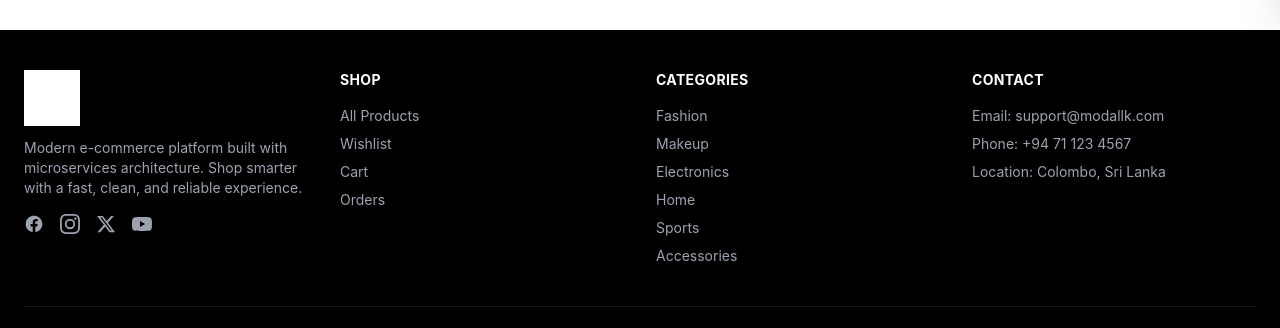
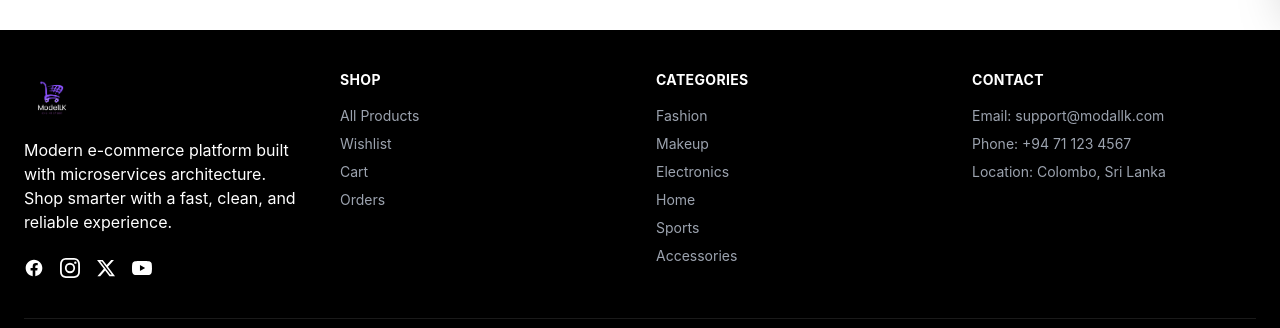
Before and after one commit to ModalLK/frontend, a React app: page / in a window 1280 px wide. Shown: the part 796-1124 px from the top of the page. Built offline with nearby package versions, Linux system fonts and the light colour scheme; no server answers; the HTML template or start-up script is replaced by a standard one.

Commit message:
feat: update Footer component with new logo and enhanced styling; improve link hover effects

```diff
--- a/src/components/shared/Footer.jsx
+++ b/src/components/shared/Footer.jsx
@@ -4,48 +4,78 @@ export default function Footer() {
   return (
     <footer className="mt-16 bg-black text-white">
       <div className="mx-auto max-w-7xl px-6 py-10">
-
         {/* Top Section */}
         <div className="grid gap-8 md:grid-cols-4">
-
           {/* Brand */}
           <div>
             <img
-              src="/images/logo.png"
+              src="/images/footerlogo.png"
               alt="Logo"
-              className="h-14 w-auto object-contain brightness-0 invert"
+              className="h-14 w-auto object-contain"
             />
-            <p className="mt-3 text-sm text-gray-400">
+            <p className="mt-3 text-md text-white">
               Modern e-commerce platform built with microservices architecture.
               Shop smarter with a fast, clean, and reliable experience.
             </p>
 
             {/* Social Icons */}
-            <div className="mt-4 flex gap-4">
+            <div className="mt-6 flex gap-4">
               {/* Facebook */}
-              <a href="#" aria-label="Facebook" className="text-gray-400 hover:text-[#902bf5] transition">
-                <svg className="h-5 w-5" fill="currentColor" viewBox="0 0 24 24">
+              <a
+                href="#"
+                aria-label="Facebook"
+                className="text-white hover:text-[#902bf5] transition"
+              >
+                <svg
+                  className="h-5 w-5"
+                  fill="currentColor"
+                  viewBox="0 0 24 24"
+                >
                   <path d="M22 12c0-5.522-4.477-10-10-10S2 6.478 2 12c0 4.991 3.657 9.128 8.438 9.878V14.89h-2.54V12h2.54V9.797c0-2.506 1.492-3.89 3.777-3.89 1.094 0 2.238.195 2.238.195v2.46h-1.26c-1.243 0-1.63.771-1.63 1.562V12h2.773l-.443 2.89h-2.33v6.988C18.343 21.128 22 16.991 22 12z" />
                 </svg>
               </a>
 
               {/* Instagram */}
-              <a href="#" aria-label="Instagram" className="text-gray-400 hover:text-[#902bf5] transition">
-                <svg className="h-5 w-5" fill="currentColor" viewBox="0 0 24 24">
+              <a
+                href="#"
+                aria-label="Instagram"
+                className="text-white hover:text-[#902bf5] transition"
+              >
+                <svg
+                  className="h-5 w-5"
+                  fill="currentColor"
+                  viewBox="0 0 24 24"
+                >
                   <path d="M12 2.163c3.204 0 3.584.012 4.85.07 1.366.062 2.633.334 3.608 1.308.975.975 1.246 2.242 1.308 3.608.058 1.266.07 1.646.07 4.85s-.012 3.584-.07 4.85c-.062 1.366-.334 2.633-1.308 3.608-.975.975-2.242 1.246-3.608 1.308-1.266.058-1.646.07-4.85.07s-3.584-.012-4.85-.07c-1.366-.062-2.633-.334-3.608-1.308-.975-.975-1.246-2.242-1.308-3.608C2.175 15.584 2.163 15.204 2.163 12s.012-3.584.07-4.85c.062-1.366.334-2.633 1.308-3.608.975-.975 2.242-1.246 3.608-1.308C8.416 2.175 8.796 2.163 12 2.163zm0-2.163C8.741 0 8.332.014 7.052.072 5.197.157 3.355.673 2.014 2.014.673 3.355.157 5.197.072 7.052.014 8.332 0 8.741 0 12c0 3.259.014 3.668.072 4.948.085 1.855.601 3.697 1.942 5.038 1.341 1.341 3.183 1.857 5.038 1.942C8.332 23.986 8.741 24 12 24s3.668-.014 4.948-.072c1.855-.085 3.697-.601 5.038-1.942 1.341-1.341 1.857-3.183 1.942-5.038.058-1.28.072-1.689.072-4.948s-.014-3.668-.072-4.948c-.085-1.855-.601-3.697-1.942-5.038C20.645.673 18.803.157 16.948.072 15.668.014 15.259 0 12 0zm0 5.838a6.162 6.162 0 100 12.324 6.162 6.162 0 000-12.324zm0 10.162a4 4 0 110-8 4 4 0 010 8zm6.406-11.845a1.44 1.44 0 100 2.881 1.44 1.44 0 000-2.881z" />
                 </svg>
               </a>
 
               {/* Twitter / X */}
-              <a href="#" aria-label="Twitter" className="text-gray-400 hover:text-[#902bf5] transition">
-                <svg className="h-5 w-5" fill="currentColor" viewBox="0 0 24 24">
+              <a
+                href="#"
+                aria-label="Twitter"
+                className="text-white hover:text-[#902bf5] transition"
+              >
+                <svg
+                  className="h-5 w-5"
+                  fill="currentColor"
+                  viewBox="0 0 24 24"
+                >
                   <path d="M18.244 2.25h3.308l-7.227 8.26 8.502 11.24H16.17l-5.214-6.817L4.99 21.75H1.68l7.73-8.835L1.254 2.25H8.08l4.713 6.231zm-1.161 17.52h1.833L7.084 4.126H5.117z" />
                 </svg>
               </a>
 
               {/* YouTube */}
-              <a href="#" aria-label="YouTube" className="text-gray-400 hover:text-[#902bf5] transition">
-                <svg className="h-5 w-5" fill="currentColor" viewBox="0 0 24 24">
+              <a
+                href="#"
+                aria-label="YouTube"
+                className="text-white hover:text-[#902bf5] transition"
+              >
+                <svg
+                  className="h-5 w-5"
+                  fill="currentColor"
+                  viewBox="0 0 24 24"
+                >
                   <path d="M23.498 6.186a3.016 3.016 0 00-2.122-2.136C19.505 3.545 12 3.545 12 3.545s-7.505 0-9.377.505A3.017 3.017 0 00.502 6.186C0 8.07 0 12 0 12s0 3.93.502 5.814a3.016 3.016 0 002.122 2.136c1.871.505 9.376.505 9.376.505s7.505 0 9.377-.505a3.015 3.015 0 002.122-2.136C24 15.93 24 12 24 12s0-3.93-.502-5.814zM9.545 15.568V8.432L15.818 12l-6.273 3.568z" />
                 </svg>
               </a>
@@ -58,10 +88,32 @@ export default function Footer() {
               Shop
             </h4>
             <ul className="mt-4 space-y-2 text-sm text-gray-400">
-              <li><Link to="/products" className="hover:text-[#902bf5] transition">All Products</Link></li>
-              <li><Link to="/wishlist" className="hover:text-[#902bf5] transition">Wishlist</Link></li>
-              <li><Link to="/cart" className="hover:text-[#902bf5] transition">Cart</Link></li>
-              <li><Link to="/orders" className="hover:text-[#902bf5] transition">Orders</Link></li>
+              <li>
+                <Link
+                  to="/products"
+                  className="hover:underline transition"
+                >
+                  All Products
+                </Link>
+              </li>
+              <li>
+                <Link
+                  to="/wishlist"
+                  className="hover:underline transition"
+                >
+                  Wishlist
+                </Link>
+              </li>
+              <li>
+                <Link to="/cart" className="hover:underline transition">
+                  Cart
+                </Link>
+              </li>
+              <li>
+                <Link to="/orders" className="hover:underline transition">
+                  Orders
+                </Link>
+              </li>
             </ul>
           </div>
 
```
Also changed, not shown: public/images/footerlogo.png (added).
